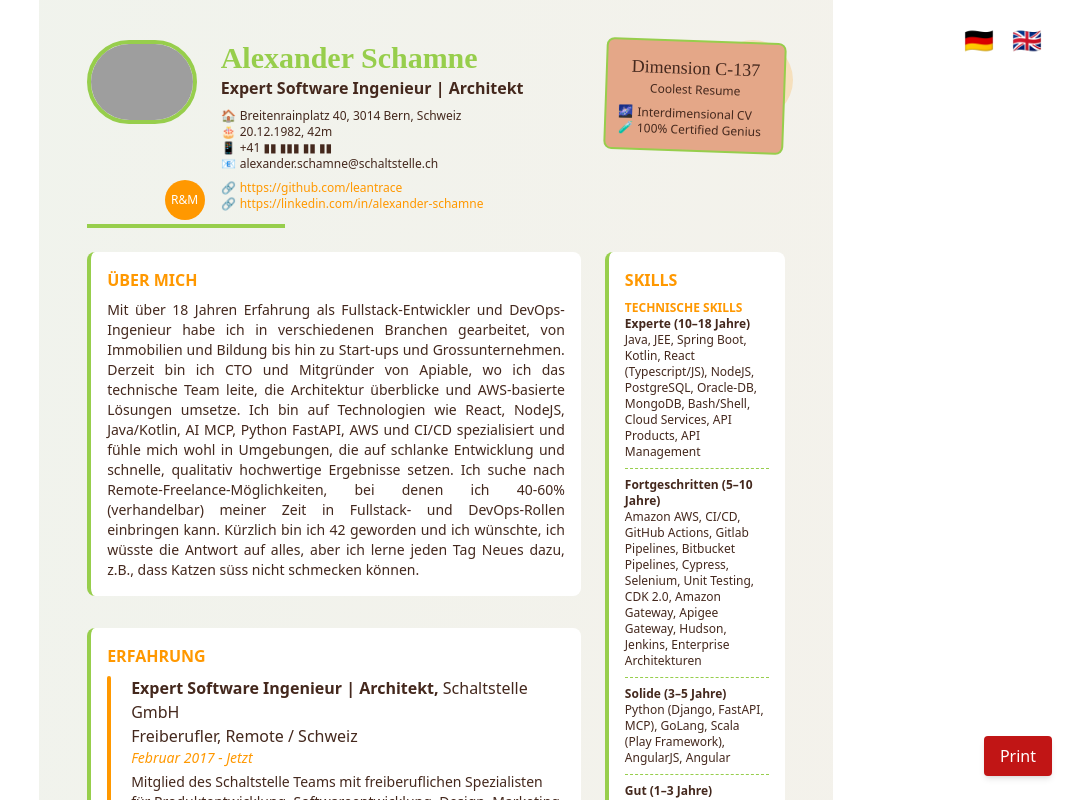
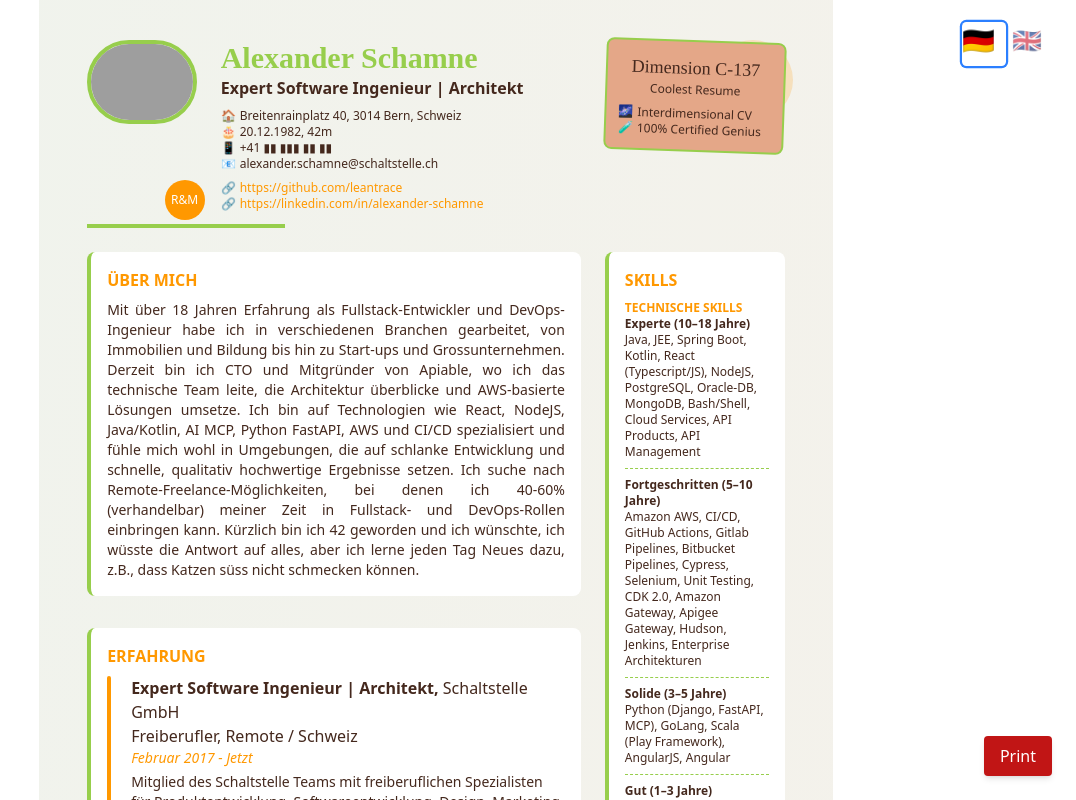
Before and after one commit to Schaltstelle/siwi, a Next.js app: page /resumes/alex/themes/gazorpazorp/lang/de in a window 1280 px wide. Shown: the top 800 px of the page, without its empty margins (204-1280 px from the left). Built offline with nearby package versions, Linux system fonts and the light colour scheme; grey boxes are pictures that could not be loaded.

Commit message:
refactor: enhance LanguageSwitcher for dynamic language paths and update page title to use language parameter

```diff
--- a/src/app/page.tsx
+++ b/src/app/page.tsx
@@ -4,11 +4,10 @@ import Image from 'next/image'
 import Link from 'next/link'
 export default async function Page() {
   const links = await generateStaticParams()
-  const lang = 'de'
 
   return (
     <main className="mx-auto max-w-screen-md px-6 py-10 text-gray-900">
-      <h1 className="mb-6 text-2xl font-bold">{getServerTranslation('pages.home.availableResumes', lang)}</h1>
+      <h1 className="mb-6 text-2xl font-bold">{getServerTranslation('pages.home.availableResumes', 'de')}</h1>
       <ul className="grid grid-cols-1 gap-6 sm:grid-cols-2 lg:grid-cols-3">
         {links.map(({ resumeid, themeid, lang }) => (
           <li key={`${resumeid}-${themeid}-${lang}`} className="rounded-lg border p-4 shadow transition hover:shadow-md">
@@ -21,7 +20,9 @@ export default async function Page() {
                   height={120}
                   className="mb-4 rounded-full object-cover"
                 />
-                <p className="text-md font-semibold capitalize">{resumeid}</p>
+                <p className="text-md font-semibold capitalize">
+                  {resumeid} ({lang})
+                </p>
                 <p className="text-sm text-gray-600">{themeid}</p>
               </div>
             </Link>
--- a/src/components/LanguageSwitcher.tsx
+++ b/src/components/LanguageSwitcher.tsx
@@ -1,14 +1,41 @@
 'use client'
 
 import Link from 'next/link'
+import { usePathname } from 'next/navigation'
 
 export const LanguageSwitcher = () => {
+  const pathname = usePathname() // e.g. "/alex/schaltstelle/de"
+
+  const parts = pathname.split('/').filter(Boolean)
+  const currentLang = parts[parts.length - 1] // assumes last segment = lang
+
+  const makeLangPath = (lang: string) => {
+    if (parts.length >= 3) {
+      const newParts = [...parts]
+      newParts[newParts.length - 1] = lang
+      return '/' + newParts.join('/') + '/'
+    }
+    return pathname
+  }
+
   return (
     <div className="fixed top-4 right-4 z-50 flex gap-2 rounded-lg bg-white p-2 print:hidden">
-      <Link type={'button'} href="lang/de" className={`h-10 w-10 rounded transition-all`} title="Deutsch">
+      <Link
+        href={makeLangPath('de')}
+        className={`h-10 w-10 rounded transition-all ${
+          currentLang === 'de' ? 'scale-110 ring-2 ring-blue-500' : 'opacity-60 hover:opacity-100'
+        }`}
+        title="Deutsch"
+      >
         <span className="text-2xl">🇩🇪</span>
       </Link>
-      <Link type={'button'} href="lang/en" className={`h-10 w-10 rounded transition-all`} title="English">
+      <Link
+        href={makeLangPath('en')}
+        className={`h-10 w-10 rounded transition-all ${
+          currentLang === 'en' ? 'scale-110 ring-2 ring-blue-500' : 'opacity-60 hover:opacity-100'
+        }`}
+        title="English"
+      >
         <span className="text-2xl">🇬🇧</span>
       </Link>
     </div>
```
